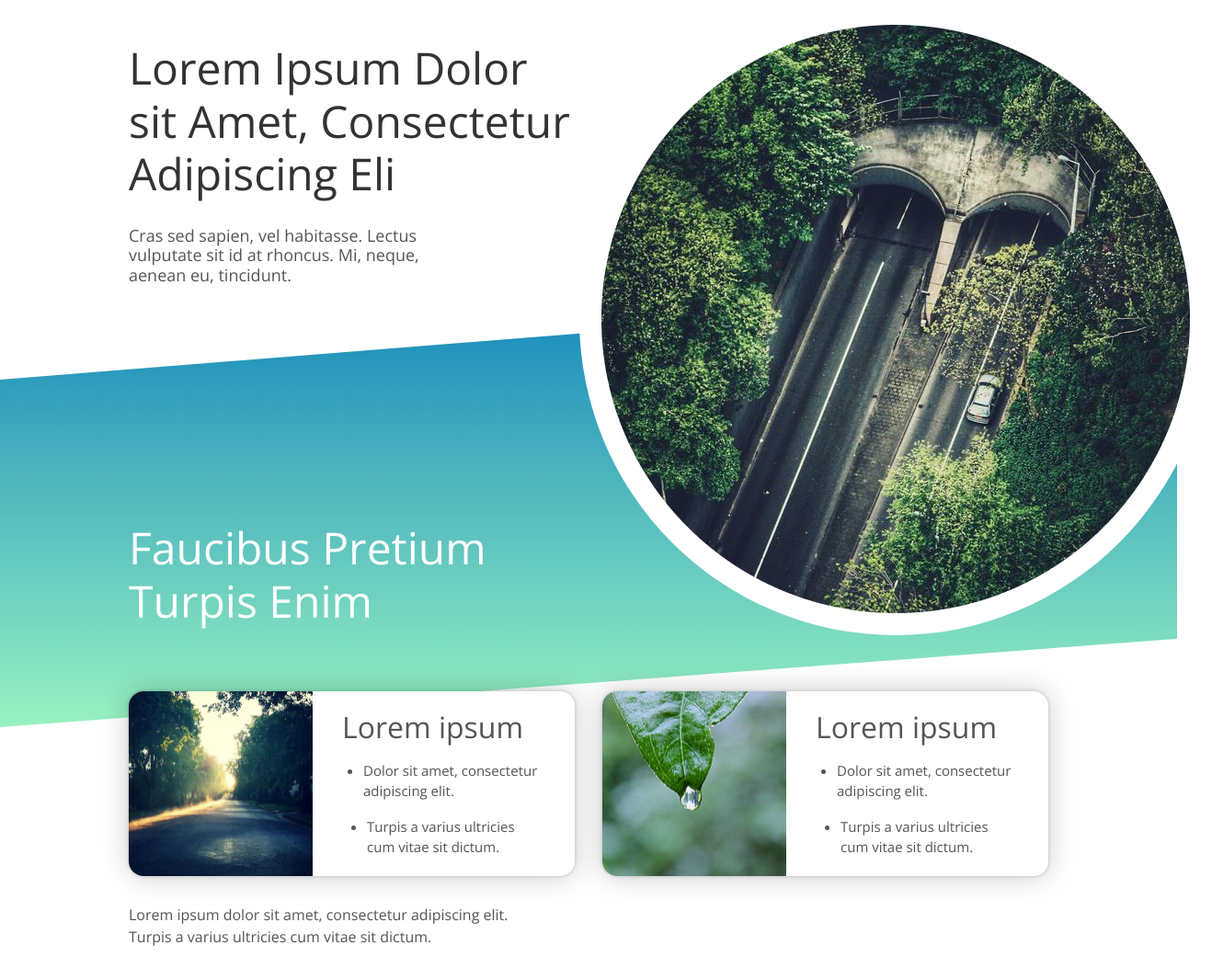
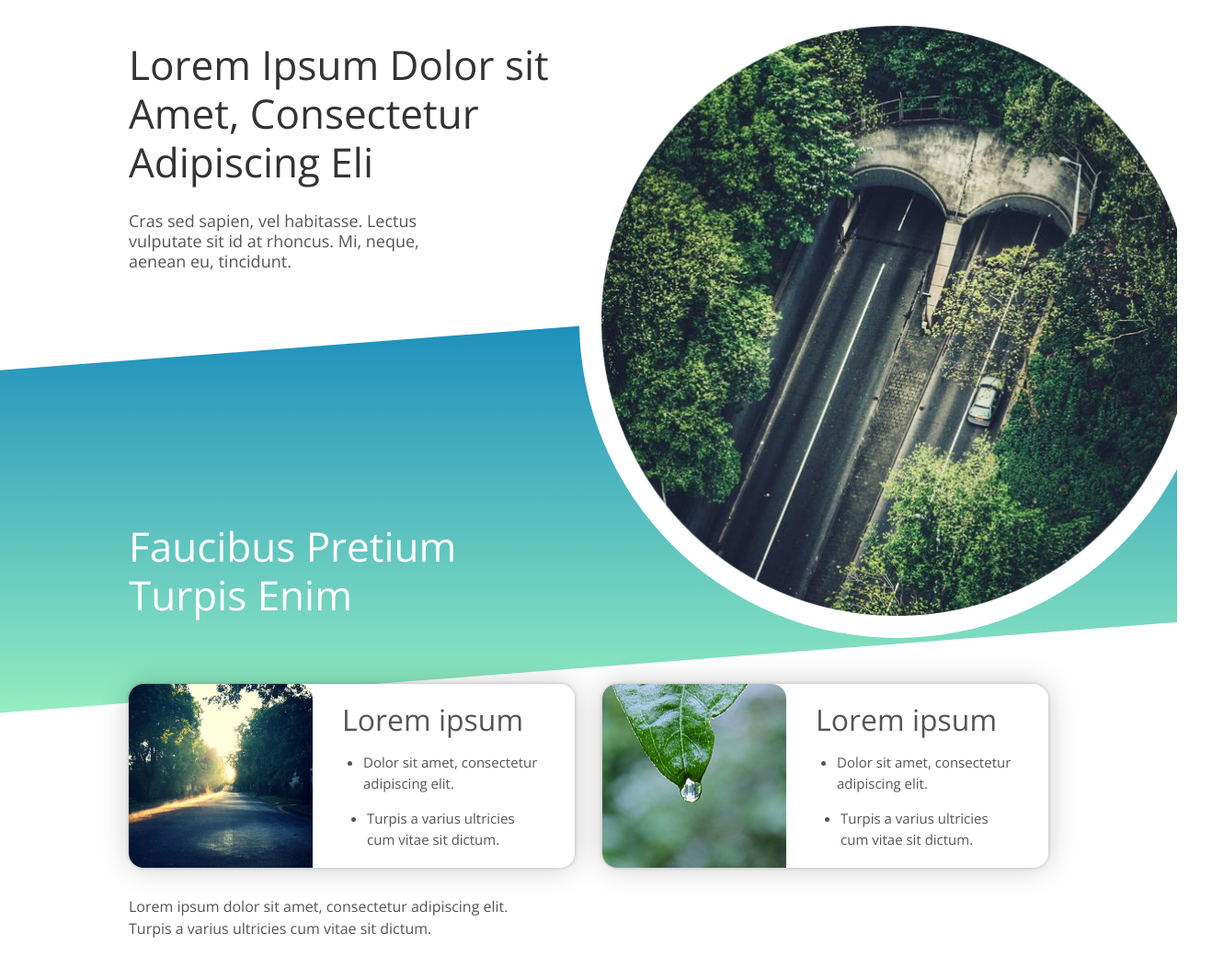
Before and after one commit to MichaelLegedza/Testing, a plain HTML site: page index.html in a window 1280 px wide. Shown: the part 149-1214 px from the top of the page at 92% size, 1318 px wide, since content can reach past the window. Drawn offline with nearby package versions, Linux system fonts and the light colour scheme.

Commit message:
Remaster

```diff
--- a/assets/css/style.css
+++ b/assets/css/style.css
@@ -1,17 +1,10 @@
 @import url('https://fonts.googleapis.com/css2?family=Open+Sans:wght@300;400;600;700;800&display=swap');
+/* -- Common -- */
 * {
     margin: 0;
     padding: 0;
     box-sizing: border-box;
     font-family: 'Open Sans', sans-serif;
-}
-.title {
-    font-size: 48px;
-    line-height: 1.2;
-    font-weight: 300;
-}
-.intro {
-    padding: 194px 0px 0px 0px;
 }
 .container {
     max-width: 1000px;
@@ -19,9 +12,19 @@
     display: flex;
     gap: 30px;
 }
+.title {
+    font-size: 48px;
+    line-height: 1.2;
+    font-weight: 300;
+}
+/* -- Intro -- */
+.intro {
+    padding-top: 194px;
+    overflow: hidden;
+}
 .intro__inner {
     position: absolute;
-    width: 480px;
+    max-width: 480px;
 }
 .intro img {
     position: relative;
@@ -32,6 +35,7 @@
 .intro__title {
     margin-bottom: 28px;
     color: #333333;
+    font-weight: 300;
 }
 .intro__paragraph {
     max-width: 360px;
@@ -40,23 +44,18 @@
     color: #555555;
 }
 
-
-
-.radient-mask {
-    position: absolute;
+/* -- Content -- */
+.content {
+    bottom: 166px;
+    padding-bottom: 170px;
+}
+.content__mask {
     width: 100%;
     height: 75%;
     top: 50%;
     clip-path: polygon(100% 10%, 100% 74%, 0px 90%, 0px 27%);
     background: linear-gradient(rgb(0, 120, 188) 0%, rgb(169, 255, 193) 100%);
     z-index: -1;
-}
-
-
-
-.content {
-    position: relative;
-    bottom: 166px;
 }
 .content__container {
     flex-direction: column;
@@ -70,9 +69,6 @@
 .content__column {
     display: flex;
 }
-.content__block {
-
-}
 .content__column {
     box-shadow: 0px 0px 4px rgba(0, 0, 0, 0.2), 0px 0px 32px rgba(0, 0, 0, 0.2);
     border-radius: 16px;
@@ -80,13 +76,6 @@
 }
 .content__column:first-child {
     margin-right: 30px;
-}
-.content__column img {
-    border-top-left-radius: 16px;
-    border-bottom-left-radius: 16px;
-}
-.column__description {
-    padding: 20px 32px;
 }
 .column__title {
     margin-bottom: 16px;
@@ -96,16 +85,15 @@
     font-weight: 400;
 }
 .column__list li {
-    margin-left: 23px;
     font-size: 15px;
     line-height: 22.5px;
     color: #555555;
 }
 .column__list li:first-child {
-    margin-bottom: 16px;
+    margin: 0px 0px 16px 0px;
 }
 .column__list li:last-child {
-    margin-left: 27px;
+    margin: 0px 0px 0px 27px;
 }
 .conclusion {
     max-width: 430px;
@@ -113,3 +101,190 @@
     line-height: 24px;
     color: #555555;
 }
+
+/* -- Adaptive -- */
+
+@media (min-width: 1px) {
+    /* -- Intro -- */
+    .intro {
+        padding: 61px 0px 130px;
+    }
+    .container {
+        max-width: 280px;
+    }
+    .intro__container {
+        flex-direction: column;
+    }
+    .intro__inner {
+        position: static;
+        max-width: unset;
+        margin: 0 auto;
+    }
+    .intro img {
+        width: 280px;
+        height: 280px;
+        margin: 0px auto;
+        left: 0;
+        bottom: 0;
+    }
+    .title {
+        font-size: 28px;
+        line-height: 33.6px;
+    }
+    .intro__paragraph {
+        font-size: 18px;
+        line-height: 21.6px;
+    }
+
+    .radient-mask {
+        width: 100%;
+        height: 1830px;
+        top: 23%;
+        clip-path: polygon(100% 23.5%, 100% 85.5%, 0% 87.4%, 0% 25.3%);
+    }
+
+    /* -- Content -- */
+    .content {
+        position: static;
+    }
+    .content__block,
+    .content__column {
+        flex-direction: column;
+    }
+    .content__block {
+        margin-bottom: 20px;
+    }
+    .column__description {
+        padding: 24px;
+    }
+    .content__column:first-child {
+        margin-right: 0px;
+        margin-bottom: 27px;
+    }
+    .content__column img {
+        border-top-left-radius: 16px;
+        border-bottom-left-radius: 0px;
+        border-top-right-radius: 16px;
+    }
+    .column__list li:first-child {
+        margin: 0px 0px 16px 32px;
+    }
+    .column__list li:last-child {
+        margin: 0px 0px 0px 32px;
+    }
+}
+@media (min-width: 800px) {
+    .container {
+        max-width: 600px;
+    }
+    .radient-mask {
+        top: 93%;
+        height: 1095px;
+        clip-path: polygon(100% 22%, 100% 80%, 0% 84.4%, 0% 25.3%);
+    }
+    /* -- Intro -- */
+    .intro {
+        padding: 122px 0px 68px;
+    }
+    .intro__inner {
+        max-width: 600px;
+        margin-bottom: 70px;
+    }
+    .intro img {
+        margin: 0px auto 57px;
+        width: 600px;
+        height: 600px;
+    }
+    .title {
+        font-size: 44px;
+        line-height: 52.8px;
+    }
+    .intro__paragraph {
+        max-width: unset;
+    }
+
+    /* -- Content -- */
+    .content {
+        padding-bottom: 155px;
+    }
+    .content__block {
+        margin-bottom: 25px;
+    }
+    .content__column {
+        flex-direction: row;
+    }
+    .content__column:first-child {
+        margin: 0px auto 26px;
+    }
+    .content__column img {
+        border-top-left-radius: 16px;
+        border-bottom-left-radius: 16px;
+    }
+    .column__description {
+        padding: 42px 32px;
+    }
+}
+
+@media (min-width: 1200px) {
+    .container {
+        max-width: 1000px;
+    }
+    /* -- Intro -- */
+    .intro {
+        padding: 193px 0px 0px;
+    }
+    .intro__container {
+        flex-direction: row;
+    }
+    .intro__inner {
+        position: absolute;
+        max-width: 480px;
+    }
+    .intro img {
+        left: 49%;
+        bottom: 40px;
+        width: 690px;
+        height: 690px;
+        margin: 0px;
+    }
+    .intro__paragraph {
+        max-width: 360px;
+        font-size: 18px;
+        line-height: 1.2;
+    }
+
+    /* -- Content -- */
+    .content {
+        position: relative;
+        padding-bottom: 0px;
+    }
+    .content__block {
+        flex-direction: row;
+        margin-bottom: 0px;
+    }
+    .content__column {
+        flex-direction: row;
+    }
+    .content__column:first-child {
+        margin: 0px 30px 0px 0px;
+    }
+    .column__description {
+        padding: 20px 32px;
+    }
+    .column__list li:first-child {
+        margin: 0px 0px 16px 23px;
+    }
+    .column__list li:last-child {
+        margin: 0px 0px 0px 27px;
+    }
+    /* -- Background -- */
+    .radient-mask {
+        position: absolute;
+        width: 100%;
+        height: 75%;
+        top: 50%;
+        clip-path: polygon(100% 9%, 100% 71%, 0% 87.4%, 0% 25.3%);
+        background: linear-gradient(rgb(0, 120, 188) 0%, rgb(169, 255, 193) 100%);
+        z-index: -1;
+    }
+}
--- a/index.html
+++ b/index.html
@@ -11,16 +11,15 @@
     <main>
         <section class="intro">
             <div class="intro__container container">
+                <img src="./assets/img/intro-img.jpg" alt="Nature">
                 <div class="intro__inner">
                     <h2 class="intro__title title">Lorem Ipsum Dolor sit Amet, Consectetur Adipiscing Eli</h2>
                     <p class="intro__paragraph">Cras sed sapien, vel habitasse. Lectus vulputate sit id at rhoncus. Mi, neque, aenean eu, tincidunt.</p>
                 </div>
-                <img src="./assets/img/intro-img.jpg" alt="Nature">
             </div>
         </section>
 
-        <div class="radient-mask">
-        </div>
+        <div class="radient-mask"></div>
 
         <section class="content">
             <div class="content__container container">
```
